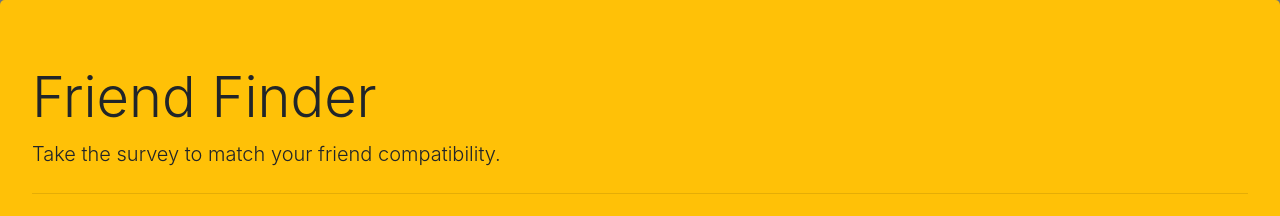
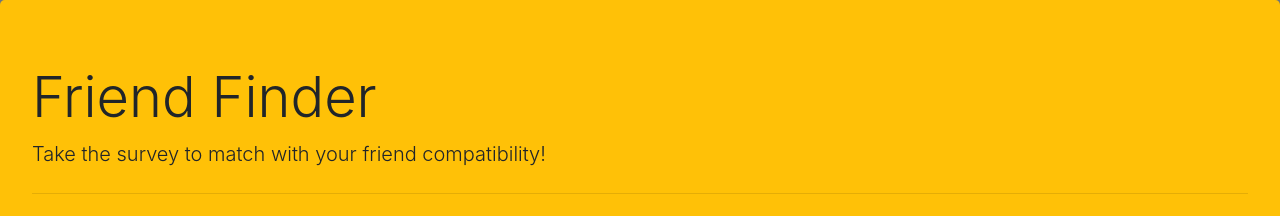
Before and after one commit to JennMartinez/FriendFinder, a website: page app/public/home.html in a window 1280 px wide. Shown: the top 216 px of the page. Drawn offline with nearby package versions, Linux system fonts and the light colour scheme.

Commit message:
home page edits

```diff
--- a/app/public/home.html
+++ b/app/public/home.html
@@ -14,7 +14,7 @@
         <div class="jumbotron bg-warning text-gray">
 
                 <h1 class="display-4">Friend Finder</h1>
-                <p class="lead">Take the survey to match your friend compatibility.</p>
+                <p class="lead">Take the survey to match with your friend compatibility!</p>
                 <hr class="my-4">
                 <p class="lead">
                 <a class="btn btn-primary-secondary btn-lg btn-secondary btn-outline-dark text-warning" href="/survey" role="button">Friend Survey</a>
```
